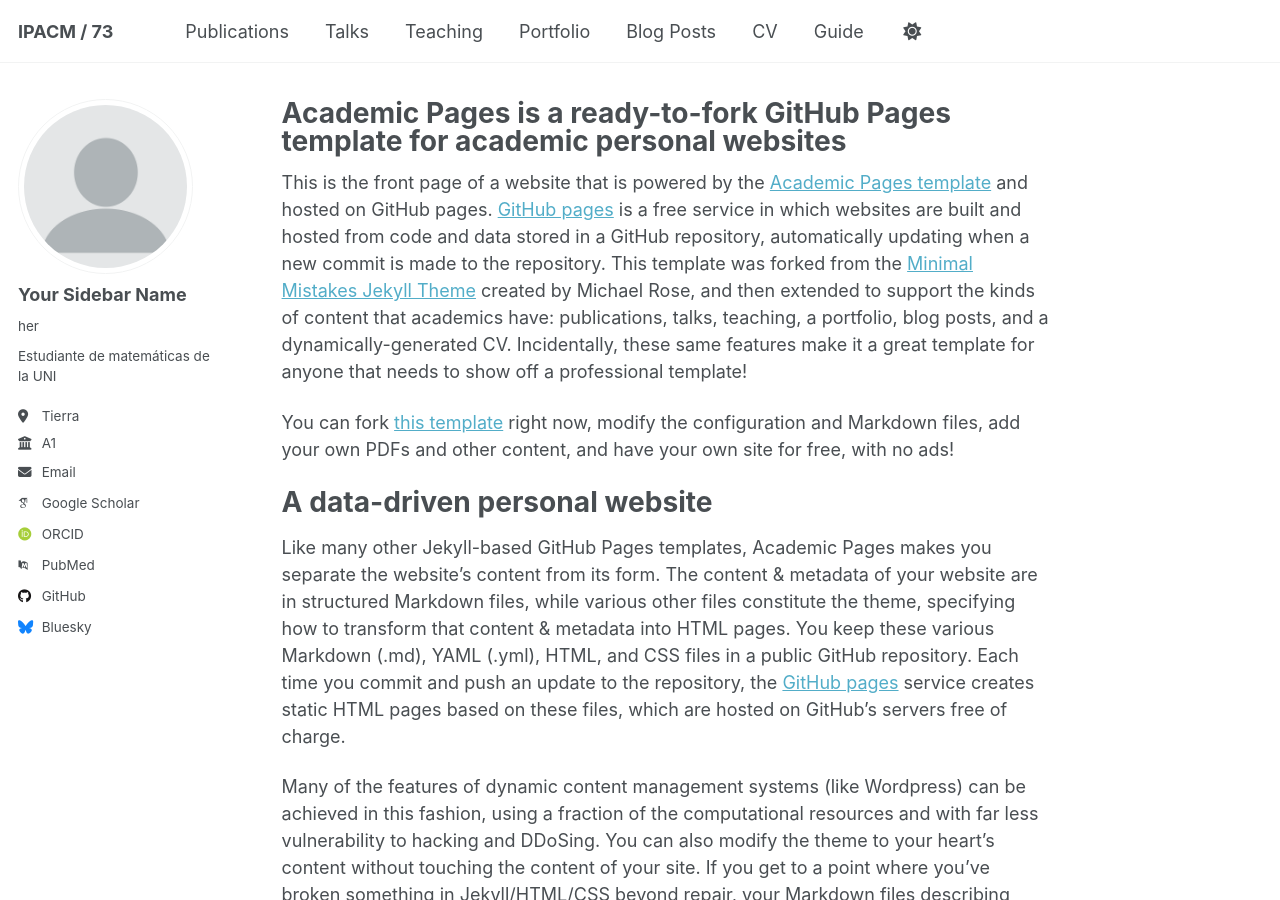
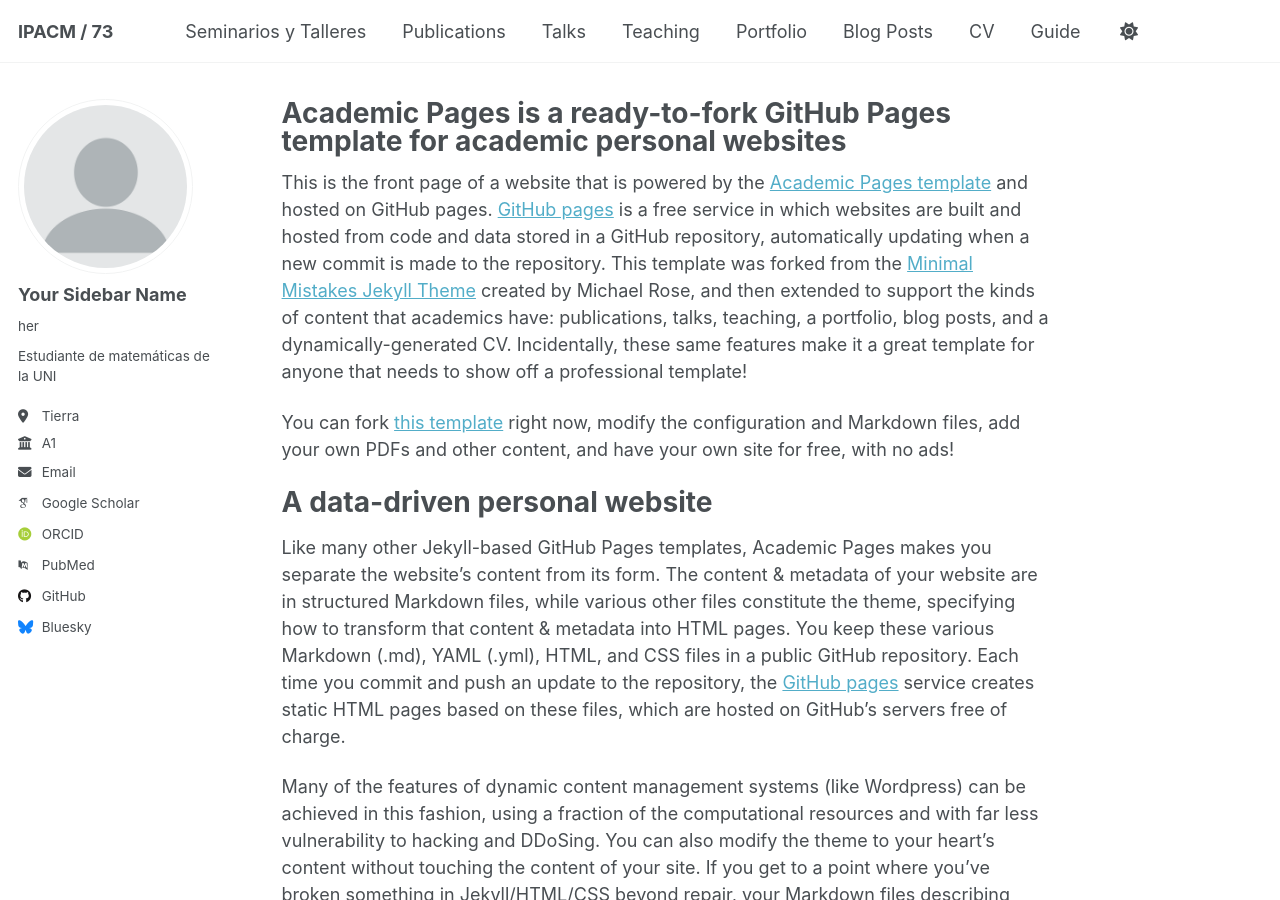
Before and after one commit to Algebra-Lover-N6/Pagina, a Jekyll site: the page built from _pages/about.md, in a window 1280 px wide and 900 px high. Built offline with Jekyll 4.4.1, drawn with Linux system fonts in a browser that asks for light colours; some web fonts are replaced; a script that is not in the unit is left out.

Commit message:
Add seminars and workshops to navigation

```diff
--- a/_data/navigation.yml
+++ b/_data/navigation.yml
@@ -8,6 +8,9 @@
 #      Markdown formatted page while the second is generated using JSON.
 
 main:
+  - title: "Seminarios y Talleres"
+    url: /seminarios-y-talleres/
+
   - title: "Publications"
     url: /publications/
 
```
